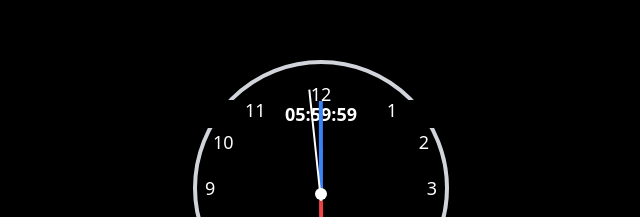
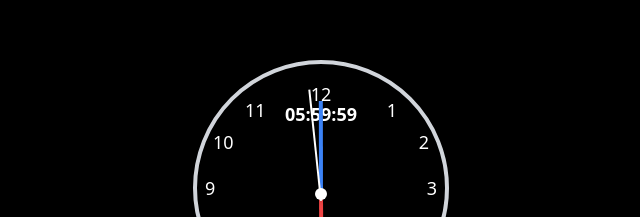
Before and after one commit to neharepos/analog-digital-clock, a website: page public/index.html in a window 1280 px wide. Shown: the part 212-429 px from the top of the page, 319-959 px from the left. Drawn offline with nearby package versions, Linux system fonts and the light colour scheme.

Commit message:
added digital clock in a proper way in the clock using tailwindcss.

```diff
--- a/public/index.html
+++ b/public/index.html
@@ -17,9 +17,9 @@
             <div class="absolute bottom-8 right-12 transform text-lg">5</div>
             <div class="absolute bottom-4 left-1/2 transform -translate-x-1/2 text-lg">6</div>
 
-            <div class="bg-black p-0 rounded text-center mt-9">
-                <div id="clock" class="relative text-lg font-bold text-white">00:00:00</div>
-            </div>
+            <!-- <div class="bg-black p-0 rounded text-center mt-9"> -->
+                <div id="clock" class="relative  p-0 rounded text-lg text-center mt-9 font-bold text-white">00:00:00</div>
+            <!-- </div> -->
             <div class="absolute bottom-8 left-12 transform text-lg">7</div>
             <div class="absolute bottom-16 left-4 transform text-lg">8</div>
             <div class="absolute top-1/2 left-2 transform -translate-y-1/2 text-lg">9</div>
```
